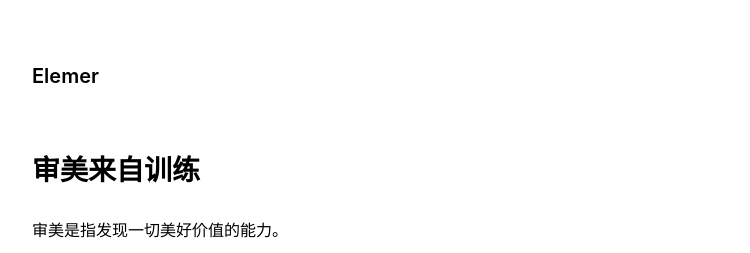
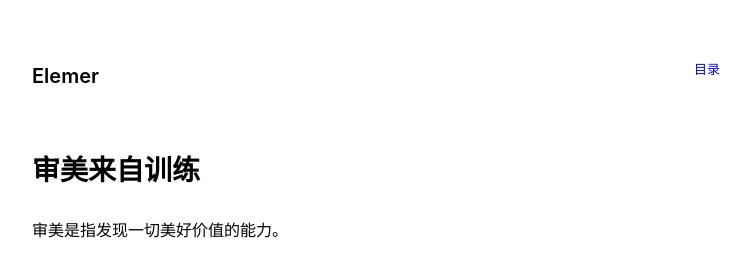
Before and after one commit to elemer1/elemer1.github.io, a Jekyll site: the page built from _markdown/审美来自训练.md, in a window 1280 px wide. Shown: the top 253 px of the page, without its empty margins (303-1053 px from the left). Built offline with Jekyll 4.4.1, drawn with Linux system fonts in a browser that asks for light colours.

Commit message:
Add minimal collapsible TOC for markdown posts only

```diff
--- a/_layouts/post.html
+++ b/_layouts/post.html
@@ -3,5 +3,111 @@
 ---
 <article>
   <h1 class="post-title">{{ page.title }}</h1>
-  {{ content }}
+
+  <div id="post-content">
+    {{ content }}
+  </div>
+
+  <aside id="toc" hidden>
+    <details>
+      <summary>目录</summary>
+      <nav id="toc-nav" aria-label="Table of contents"></nav>
+    </details>
+  </aside>
 </article>
+
+<style>
+  #toc {
+    position: fixed;
+    top: 60px;
+    right: max(16px, calc((100vw - 650px) / 2 - 120px));
+    width: 88px;
+    font-size: 13px;
+    line-height: 1.5;
+  }
+
+  #toc details {
+    display: block;
+  }
+
+  #toc summary {
+    cursor: pointer;
+    list-style: none;
+    color: #0000ee;
+    user-select: none;
+  }
+
+  #toc summary::-webkit-details-marker {
+    display: none;
+  }
+
+  #toc nav {
+    margin-top: 8px;
+  }
+
+  #toc ul {
+    list-style: none;
+    margin: 0;
+    padding: 0;
+  }
+
+  #toc li {
+    margin: 4px 0;
+  }
+
+  #toc a {
+    color: #0000ee;
+    text-decoration: none;
+    word-break: break-word;
+  }
+
+  #toc a:hover {
+    text-decoration: underline;
+  }
+
+  @media (max-width: 900px) {
+    #toc {
+      position: static;
+      width: auto;
+      margin: 0 0 20px 0;
+    }
+  }
+</style>
+
+<script>
+  (function () {
+    const content = document.getElementById('post-content');
+    const toc = document.getElementById('toc');
+    const nav = document.getElementById('toc-nav');
+    if (!content || !toc || !nav) return;
+
+    const headings = content.querySelectorAll('h2');
+    if (!headings.length) return;
+
+    function slugify(text) {
+      return text
+        .toLowerCase()
+        .trim()
+        .replace(/[^\w\u4e00-\u9fff\- ]+/g, '')
+        .replace(/\s+/g, '-');
+    }
+
+    const ul = document.createElement('ul');
+
+    headings.forEach((h, i) => {
+      if (!h.id) {
+        h.id = slugify(h.textContent) || `section-${i + 1}`;
+      }
+
+      const li = document.createElement('li');
+      const a = document.createElement('a');
+      a.href = `#${h.id}`;
+      a.textContent = h.textContent;
+      li.appendChild(a);
+      ul.appendChild(li);
+    });
+
+    nav.appendChild(ul);
+    toc.hidden = false;
+  })();
+</script>
```
